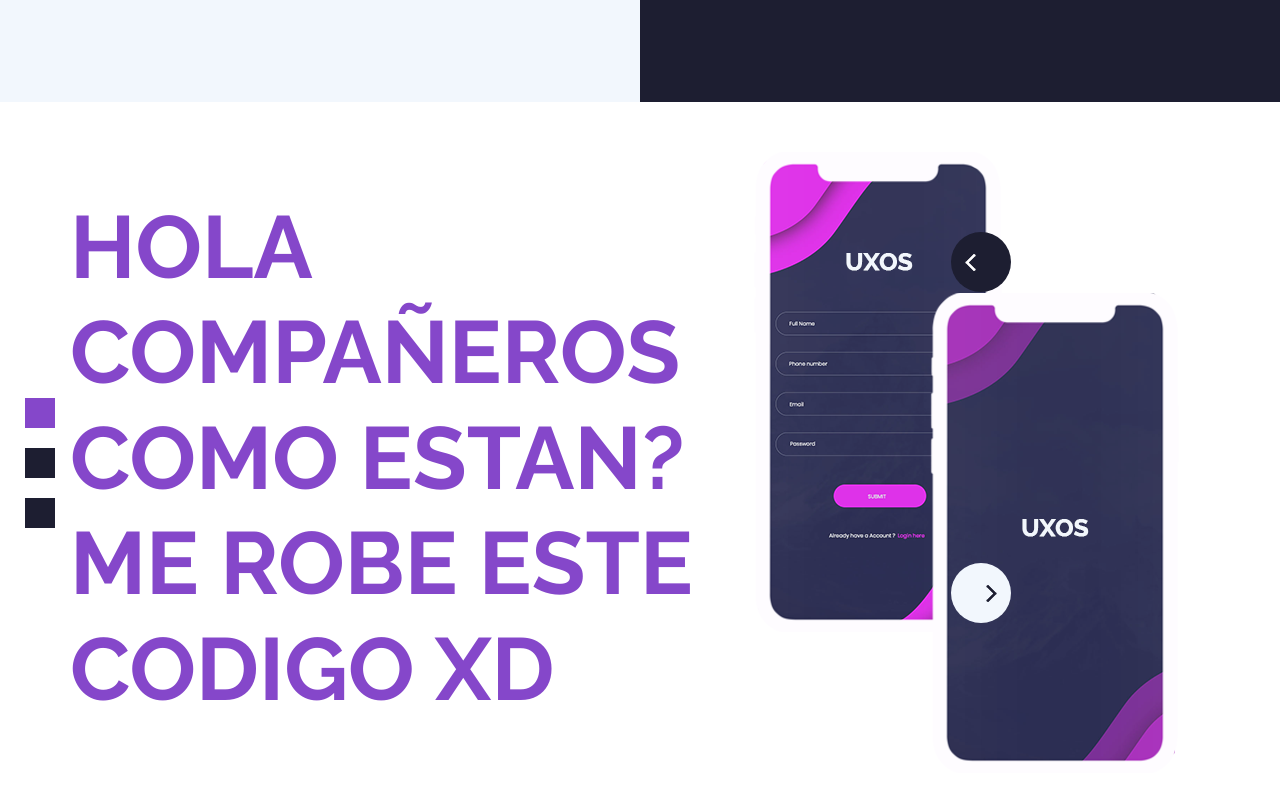
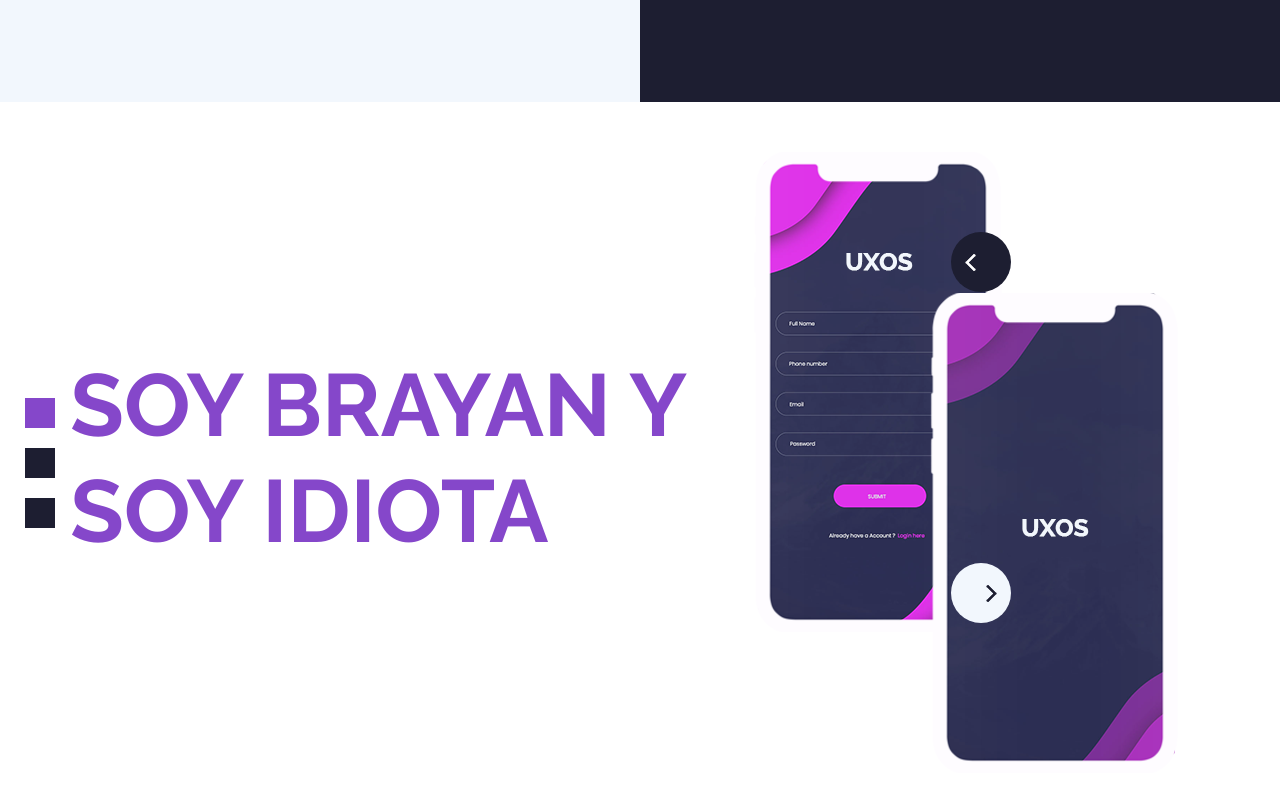
Before and after one commit to chandro-dev/pagina-web-sena, a plain HTML site: page index.html in a window 1280 px wide. Shown: the part 698-1498 px from the top of the page. Drawn offline with nearby package versions, Linux system fonts and the light colour scheme.

Commit message:
para_brayan

```diff
--- a/index.html
+++ b/index.html
@@ -62,9 +62,9 @@
           <div class="col-md-7">
             <div class="detail-box">
               <h1>
-                hola compañeros <br />
-                Como estan?<br />
-                Me robe este codigo XD
+                Soy brayan y  <br />
+                Soy idiota<br />
+
               </h1>
 
             </div>
```
